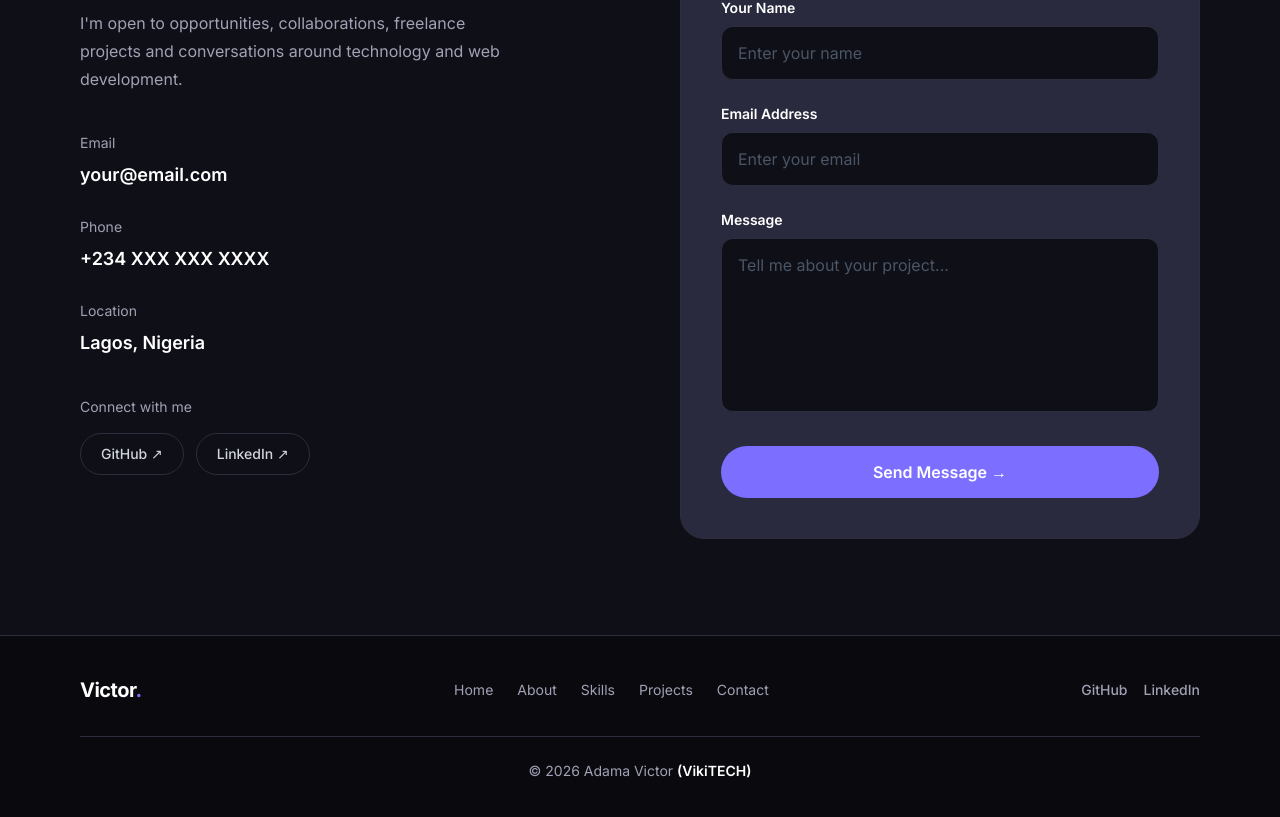
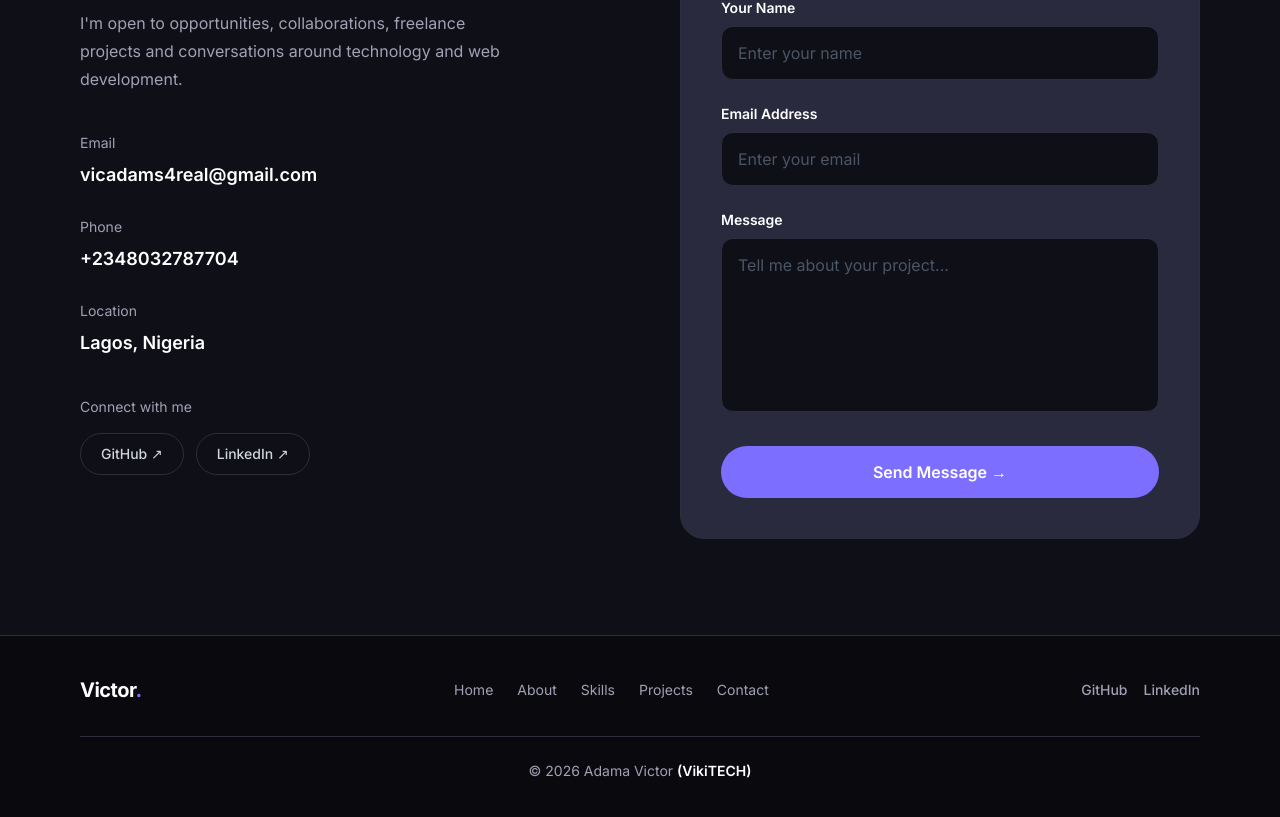
Before and after one commit to Viktor10tek/my-portfolio, a React (Vite) app: page / in a window 1280 px wide. Shown: the part 5829-6646 px from the top of the page. Built offline with nearby package versions, Linux system fonts and the light colour scheme.

Commit message:
Prepare contact form for deployment

```diff
--- a/src/Components/Contact.tsx
+++ b/src/Components/Contact.tsx
@@ -100,10 +100,10 @@ const Contact = () => {
               <p className="text-sm text-muted">Email</p>
 
               <a
-                href="mailto:your@email.com"
+                href="mailto:vicadams4real@gmail.com"
                 className="inline-block mt-2 text-lg font-semibold text-white hover:text-primary hover:underline transition"
               >
-                your@email.com
+                vicadams4real@gmail.com
               </a>
             </div>
 
@@ -111,7 +111,7 @@ const Contact = () => {
             <div className="mt-7">
               <p className="text-sm text-muted">Phone</p>
 
-              <p className="mt-2 text-lg font-semibold">+234 XXX XXX XXXX</p>
+              <p className="mt-2 text-lg font-semibold">+2348032787704</p>
             </div>
 
             {/* LOCATION */}
@@ -127,14 +127,14 @@ const Contact = () => {
 
               <div className="flex flex-wrap gap-3">
                 <a
-                  href="#"
+                  href="https://github.com/Viktor10tek"
                   className="px-5 py-2.5 border border-border rounded-full text-sm font-medium text-gray-300 hover:bg-primary hover:text-white hover:border-primary transition duration-300"
                 >
                   GitHub ↗
                 </a>
 
                 <a
-                  href="#"
+                  href="https://www.linkedin.com/in/victor-adams-0a3b4c/"
                   className="px-5 py-2.5 border border-border rounded-full text-sm font-medium text-gray-300 hover:bg-primary hover:text-white hover:border-primary transition duration-300"
                 >
                   LinkedIn ↗
```
